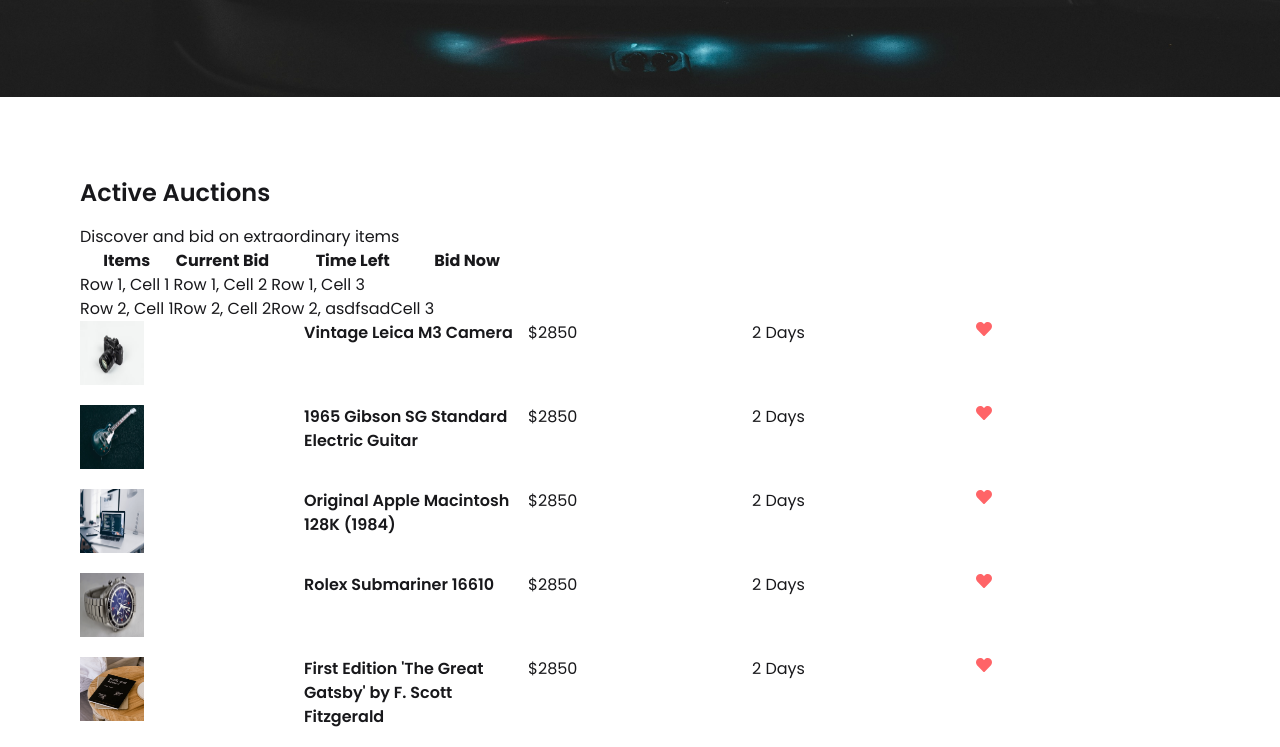
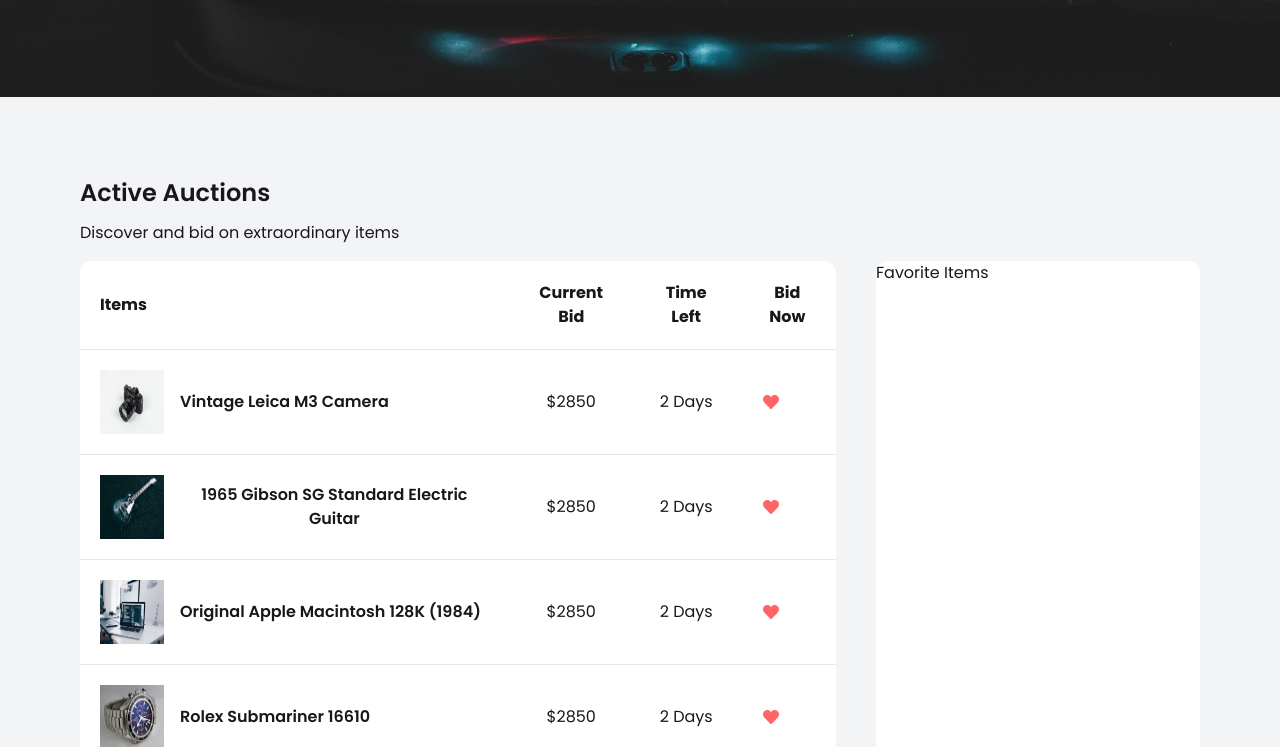
Before and after one commit to mdmhrz/acution-gallery, a React (Vite) app: page / in a window 1280 px wide. Shown: the part 527-1274 px from the top of the page. Built offline with nearby package versions, Linux system fonts and the light colour scheme.

Commit message:
Active auctions ready

```diff
--- a/src/App.jsx
+++ b/src/App.jsx
@@ -10,7 +10,20 @@
     <>
      <Navbar></Navbar>
      <Banner></Banner>
-     <Auctions></Auctions>
+
+     <div className="auction-container bg-gray-100 px-20 py-20">
+        <h1 className='text-2xl font-semibold mb-3'>Active Auctions</h1>
+        <p className='mb-4'>Discover and bid on extraordinary items</p>
+        <div className='flex gap-10'>
+            <div className="active-auctions bg-white rounded-xl w-[70%]">
+                <Auctions></Auctions>
+            </div>
+            <div className="fav-items  bg-white rounded-xl w-[30%]">
+                <h1>Favorite Items</h1>
+            </div>
+        </div>
+     </div>
+
      <Footer></Footer>
     </>
   )
--- a/src/components/Auctions/Auctions.jsx
+++ b/src/components/Auctions/Auctions.jsx
@@ -12,41 +12,21 @@
 
 
     return (
-        <div className='px-20 py-20' >
-
-            <h1 className='text-2xl font-semibold mb-4'>Active Auctions</h1>
-            <p>Discover and bid on extraordinary items</p>
-
-            <table>
-                <thead>
+        <table className='w-full rounded-xl'>
+                <thead className='border-b border-gray-200'>
                     <tr>
-                        <th>Items</th>
-                        <th>Current Bid</th>
-                        <th>Time Left</th>
-                        <th>Bid Now</th>
+                        <th className='p-5 text-left'>Items</th>
+                        <th className='p-5 text-center'>Current Bid</th>
+                        <th className='p-5 text-center'>Time Left</th>
+                        <th className='p-5 text-center'>Bid Now</th>
                     </tr>
                 </thead>
                 <tbody>
-                    <tr>
-                        <td>Row 1, Cell 1</td>
-                        <td>Row 1, Cell 2</td>
-                        <td>Row 1, Cell 3</td>
-                    </tr>
-                    <tr>
-                        <td>Row 2, Cell 1</td>
-                        <td>Row 2, Cell 2</td>
-                        <td>Row 2, asdfsadCell 3</td>
-                    </tr>
+                    {
+                        items.map((item) => <Product key={item.id} item={item} ></Product>)
+                    }
                 </tbody>
             </table>
-
-            <div className="auction-itmes">
-                {
-                    items.map((item) => <Product key={item.id} item={item} ></Product>)
-                }
-            </div>
-
-        </div>
     );
 };
 
--- a/src/components/Product/Product.jsx
+++ b/src/components/Product/Product.jsx
@@ -5,13 +5,19 @@
 const Product = ({item}) => {
     console.log(item);
     return (
-        <div className='grid grid-cols-5 mb-5' >
-            <img className='w-16 h-16' src={item.image} alt="" />
-            <h3 className='font-semibold'>{item.title}</h3>
-            <h3>${item.currentBidPrice}</h3>
-            <h3>{item.timeLeft}</h3>
-            <FaHeart className='text-red-400' />
-        </div>
+
+
+        <tr className='border-b border-gray-200 text-center'>
+                <td className='flex gap-4 items-center p-5'>
+                    <img className='w-16 h-16' src={item.image} alt="" />
+                    <h3 className='font-semibold'>{item.title}</h3>
+                </td>
+                <td><h3>${item.currentBidPrice}</h3></td>
+                <td><h3>{item.timeLeft}</h3></td>
+                <td className=''><FaHeart className='text-red-400 ml-6' /></td>
+        </tr>
+
+
     );
 };
 
```
